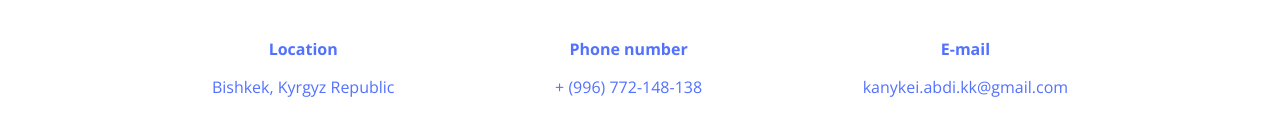
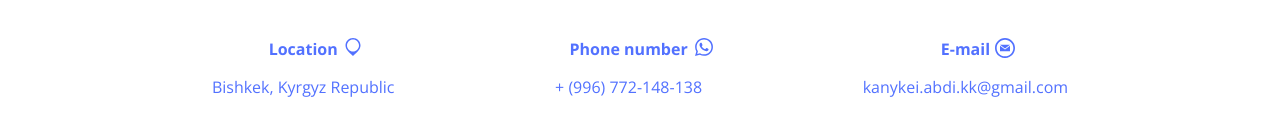
Before and after one commit to KanykeiAbdi/portfolio, a plain HTML site: page index.html in a window 1280 px wide. Shown: the part 556-684 px from the top of the page. Drawn offline with nearby package versions, Linux system fonts and the light colour scheme; the site is published under a folder, as on GitHub Pages, so addresses that start at the root find nothing.

Commit message:
edit icon css

```diff
--- a/CSS/stlyle.css
+++ b/CSS/stlyle.css
@@ -175,7 +175,7 @@ nav a:hover {
   position: absolute;
   right: 0;
   content: "";
-  background-image: url("/images/icons/location.svg");
+  background-image: url("../images/icons/location.svg");
   width: 20px;
   height: 18px;
   background-repeat: no-repeat;
@@ -194,7 +194,7 @@ nav a:hover {
   position: absolute;
   right: 0;
   content: "";
-  background-image: url("/images/icons/whatsapp-1.svg");
+  background-image: url("../images/icons/whatsapp-1.svg");
   stroke-width: 10px;
   width: 18px;
   height: 18px;
@@ -214,7 +214,7 @@ nav a:hover {
   position: absolute;
   right: 0;
   content: "";
-  background-image: url("/images/icons/email.svg");
+  background-image: url("../images/icons/email.svg");
   width: 20px;
   height: 20px;
   background-repeat: no-repeat;
```
